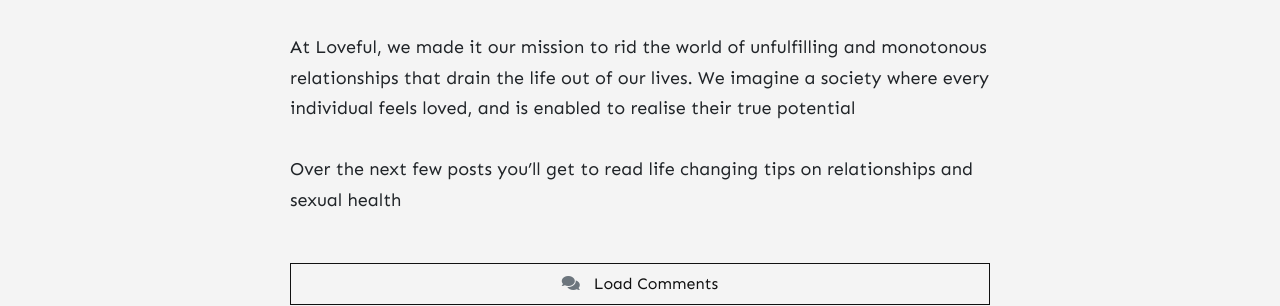
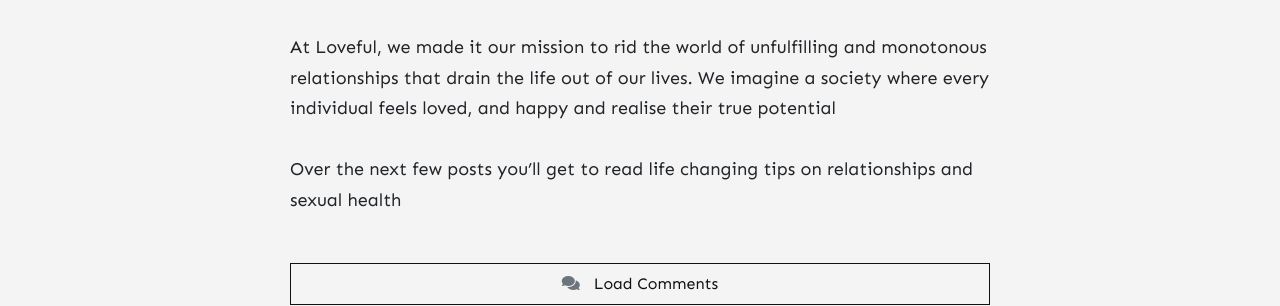
Before and after one commit to stackbit-projects/happy-zebra-28bc2, a Jekyll site: the page built from _posts/2021-09-01-welcome-to-loveful.md, in a window 1280 px wide. Shown: the part 1071-1377 px from the top of the page. Built offline with Jekyll 4.4.1, drawn with Linux system fonts in a browser that asks for light colours; nearby versions of some CDN libraries; comment, search, counter and statistics services are not loaded.

Commit message:
2021-09-01-welcome-to-loveful.md: changed

```diff
--- a/_posts/2021-09-01-welcome-to-loveful.md
+++ b/_posts/2021-09-01-welcome-to-loveful.md
@@ -9,6 +9,6 @@
 
 Hello folks! This is the beginning of the Loveful blog.
 
-At Loveful, we made it our mission to rid the world of unfulfilling and monotonous relationships that drain the life out of our lives. We imagine a society where every individual feels loved, and is enabled to realise their true potential
+At Loveful, we made it our mission to rid the world of unfulfilling and monotonous relationships that drain the life out of our lives. We imagine a society where every individual feels loved, and happy and realise their true potential
 
 Over the next few posts you'll get to read life changing tips on relationships and sexual health
```
